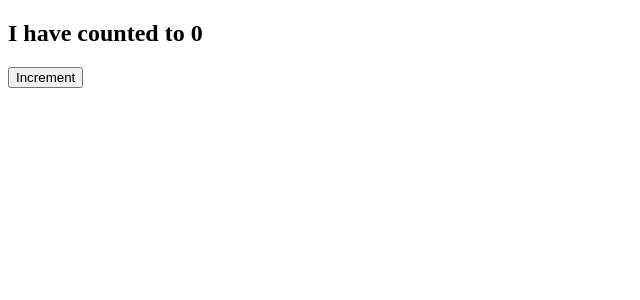
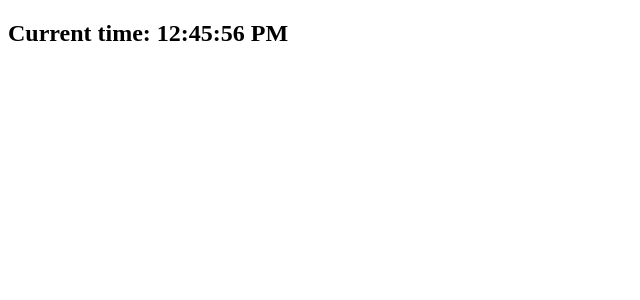
Before and after one commit to RubenCirelli/React, a React (Vite) app: page / in a window 1280 px wide. Shown: the top 300 px of the page, without its empty margins (0-640 px from the left). Built offline with nearby package versions, Linux system fonts and the light colour scheme.

Commit message:
useEffect-2

```diff
--- /dev/null
+++ b/src/Clock.jsx
@@ -0,0 +1,20 @@
+import { useEffect, useState } from "react"
+
+export function Clock(){
+    const [date, setDate] = useState(new Date())
+
+        useEffect(() => {
+            setInterval(()=> {
+                setDate(new Date())
+            }, 1000)
+        }, [])
+
+
+
+    return (
+        <div>
+            <h2>Current time: {date.toLocaleTimeString()}</h2>
+        </div>
+    )
+
+}
--- a/src/Counter.jsx
+++ /dev/null
@@ -1,24 +0,0 @@
-import { useEffect, useState } from "react"
-
-export function Counter({initialValue =0}){
-    const [counter, setCounter] = useState(initialValue)
-
-
-    function handleCounterIncrement(){
-        setCounter((c) => c+1)
-        }
-        useEffect(() => {
-        console.log(`counter increased by ${counter}`  );
-        }, [{counter}])
-
-
-
-    return (
-        <div>
-            <h2>I have counted to {counter} </h2>
-            <button onClick={handleCounterIncrement}>Increment</button>
-
-        </div>
-    )
-
-}
--- a/src/main.jsx
+++ b/src/main.jsx
@@ -1,5 +1,4 @@
 import {createRoot} from 'react-dom/client'
-import { Counter } from "./Counter";
+import { Clock} from "./Clock";
 
-createRoot(document.getElementById("root")).render(<Counter/> )
-//i componente ripetuto come abbiam fatto verrà renderizzato molteplici volte in base
+createRoot(document.getElementById("root")).render(<Clock/> )
```
